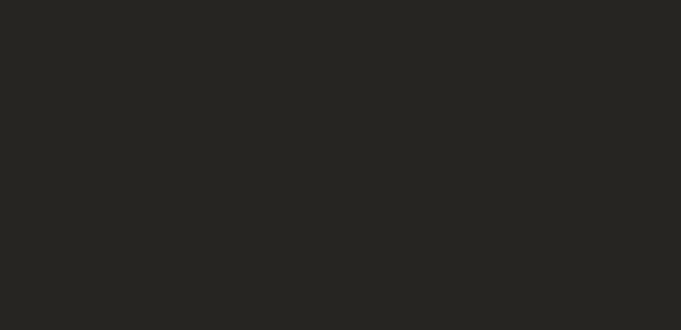
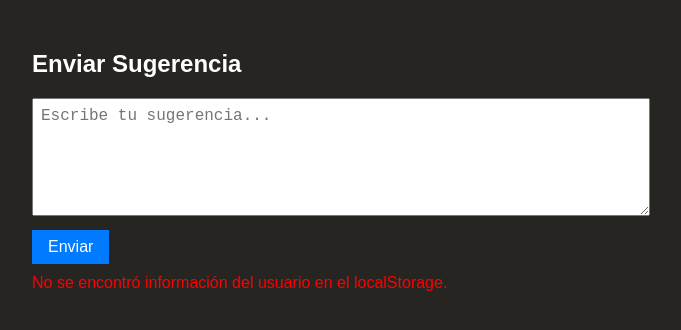
Before and after one commit to UNIZAR-30226-2025-08/ClienteWeb, a Vue app: page /sugerencias in a window 1280 px wide. Before the commit this address had no page. Shown: the top 330 px of the page, without its empty margins (308-989 px from the left). Built offline with nearby package versions, Linux system fonts and the light colour scheme.

Commit message:
Primera iteracion de sugerencias funcional, arreglo de inconsistencia al referenciar el id de usuario

```diff
--- a/src/router/index.js
+++ b/src/router/index.js
@@ -11,6 +11,7 @@ import Amigos from "../views/Amigos.vue";
 import ranking from "../views/ranking.vue";
 import Partida from "../views/partida/partida.vue";
 import Perfil from "../views/Perfil.vue";
+import Sugerencias from "../views/Sugerencias.vue";
 
 const routes = [
   { path: "/", component: Home }, // Página principal
@@ -25,6 +26,7 @@ const routes = [
   { path: "/ranking", component: ranking },
   { path: "/partida/:idSala", component: Partida },
   { path: "/perfil", name: "perfil", component: Perfil },
+  { path: "/sugerencias", name: "sugerencias", component: Sugerencias },
 ];
 
 const router = createRouter({
--- a/src/views/Home.vue
+++ b/src/views/Home.vue
@@ -99,7 +99,7 @@ async function loginUser() {
     if (response.status === 200 && response.data.usuario) {
       //Extraemos los datos del Backend que nos pasa el usuario
       const usuario = {
-        idUsuario: response.data.usuario.idUsuario,
+        id: response.data.usuario.idUsuario,
         nombre: response.data.usuario.nombre,
         fechaCreacion: response.data.usuario.fechaCreacion,
         avatar: response.data.usuario.avatar,
--- a/src/views/Juego.vue
+++ b/src/views/Juego.vue
@@ -36,8 +36,8 @@ function irARanking() {
   router.push("/ranking");
 }
 
-function irAConfiguracion() {
-  router.push("/configuracion");
+function irASugerencias() {
+  router.push("/sugerencias");
 }
 
 function irABuscarSalas() {
@@ -55,8 +55,8 @@ function irABuscarSalas() {
         </button>
         <button class="action-button-sidebar" @click="irARoles">Roles</button>
         <button class="action-button-sidebar" @click="irAReglas">Reglas</button>
-        <button class="action-button-sidebar" @click="irAConfiguracion">
-          Configuración
+        <button class="action-button-sidebar" @click="irASugerencias">
+          Sugerencias
         </button>
         <button class="action-button salir-button" @click="irAHome">
           Salir
--- a/src/views/Perfil.vue
+++ b/src/views/Perfil.vue
@@ -54,7 +54,7 @@ const actualizarPerfil = async () => {
   const rol = nuevoRol.value === "Sin rol favorito" ? null : nuevoRol.value;
 
   const datosActualizados = {
-    idUsuario: Number(usuario.idUsuario),
+    idUsuario: Number(usuario.id),
     nombre: nuevoNombre.value,
     avatar: nuevoAvatar.value,
     rolFavorito: rol,
--- a/src/views/Sala.vue
+++ b/src/views/Sala.vue
@@ -28,9 +28,7 @@ const unirseSala = () => {
   // Solicitar información de la sala
   socket.emit("obtenerSala", idSala.value, (sala) => {
     if (sala) {
-      const estaEnSala = sala.jugadores.some(
-        (j) => j.id === usuario.value.idUsuario
-      );
+      const estaEnSala = sala.jugadores.some((j) => j.id === usuario.value.id);
       if (!estaEnSala) {
         // Emitir evento unirseSala con contraseña y código de invitación
         socket.emit("unirseSala", {
@@ -145,11 +143,11 @@ const GuardarMiRolInicial = (rol) => {
 
 // Cambiar estado (Listo/No Listo)
 const cambiarEstado = () => {
-  const jugador = jugadores.value.find((j) => j.id === usuario.value.idUsuario);
+  const jugador = jugadores.value.find((j) => j.id === usuario.value.id);
   if (jugador) {
     socket.emit("marcarEstado", {
       idSala: idSala.value,
-      idUsuario: usuario.value.idUsuario,
+      idUsuario: usuario.value.id,
       estado: !jugador.listo,
     });
   }
@@ -157,10 +155,10 @@ const cambiarEstado = () => {
 
 // Expulsar jugador
 const expulsarJugador = (idExpulsado) => {
-  if (usuario.value.idUsuario === lider.value) {
+  if (usuario.value.id === lider.value) {
     socket.emit("expulsarJugador", {
       idSala: idSala.value,
-      idLider: usuario.value.idUsuario,
+      idLider: usuario.value.id,
       idExpulsado,
     });
   }
@@ -170,7 +168,7 @@ const expulsarJugador = (idExpulsado) => {
 const salirSala = () => {
   socket.emit("salirSala", {
     idSala: idSala.value,
-    idUsuario: usuario.value.idUsuario,
+    idUsuario: usuario.value.id,
   });
   localStorage.removeItem("salaActual");
 
@@ -199,7 +197,7 @@ const todosListos = computed(() => {
 
 // Modificar la función iniciarPartida
 const iniciarPartida = () => {
-  if (usuario.value.idUsuario !== lider.value) {
+  if (usuario.value.id !== lider.value) {
     toast.error("Solo el líder puede iniciar la partida");
     return;
   }
@@ -211,7 +209,7 @@ const iniciarPartida = () => {
 
   socket.emit("iniciarPartida", {
     idSala: idSala.value,
-    idLider: usuario.value.idUsuario,
+    idLider: usuario.value.id,
   });
 };
 
--- /dev/null
+++ b/src/views/Sugerencias.vue
@@ -0,0 +1,105 @@
+<template>
+  <div class="sugerencias">
+    <h2>Enviar Sugerencia</h2>
+    <form @submit.prevent="enviarSugerencia">
+      <textarea
+        v-model="contenido"
+        placeholder="Escribe tu sugerencia..."
+      ></textarea>
+      <button type="submit">Enviar</button>
+    </form>
+    <p v-if="mensaje" class="mensaje">{{ mensaje }}</p>
+    <p v-if="error" class="error">{{ error }}</p>
+  </div>
+</template>
+
+<script>
+import axios from "axios";
+
+export default {
+  name: "Sugerencias",
+  data() {
+    return {
+      contenido: "",
+      mensaje: "",
+      error: "",
+      usuario: null,
+    };
+  },
+  created() {
+    // Se obtiene el usuario del localStorage
+    const usuarioStorage = localStorage.getItem("usuario");
+    if (usuarioStorage) {
+      try {
+        this.usuario = JSON.parse(usuarioStorage);
+      } catch (e) {
+        console.error("Error al parsear el usuario del localStorage:", e);
+        this.error = "Error al obtener la información del usuario.";
+      }
+    } else {
+      this.error = "No se encontró información del usuario en el localStorage.";
+    }
+  },
+  methods: {
+    async enviarSugerencia() {
+      // Validación básica
+      if (!this.contenido.trim()) {
+        this.error = "La sugerencia no puede estar vacía.";
+        return;
+      }
+      // Cambiado para usar usuario.idUsuario
+      if (!this.usuario || !this.usuario.idUsuario) {
+        this.error = "No se pudo obtener el ID del usuario.";
+        return;
+      }
+
+      try {
+        const { data } = await axios.post("/api/sugerencias/enviar", {
+          idUsuario: this.usuario.idUsuario, // Usar idUsuario en lugar de id
+          contenido: this.contenido,
+        });
+        this.mensaje = data.mensaje;
+        this.contenido = "";
+        this.error = "";
+      } catch (err) {
+        this.error =
+          (err.response && err.response.data.error) ||
+          "Error al enviar la sugerencia.";
+        this.mensaje = "";
+      }
+    },
+  },
+};
+</script>
+
+<style scoped>
+.sugerencias {
+  max-width: 600px;
+  margin: 20px auto;
+  padding: 10px;
+}
+textarea {
+  width: 100%;
+  height: 100px;
+  padding: 8px;
+  margin-bottom: 10px;
+  font-size: 1rem;
+  resize: vertical;
+}
+button {
+  background-color: #007bff;
+  color: #fff;
+  border: none;
+  padding: 8px 16px;
+  cursor: pointer;
+  font-size: 1rem;
+}
+.mensaje {
+  color: green;
+  margin-top: 10px;
+}
+.error {
+  color: red;
+  margin-top: 10px;
+}
+</style>
```
Also changed, not shown: src/views/Sala.css (added).
